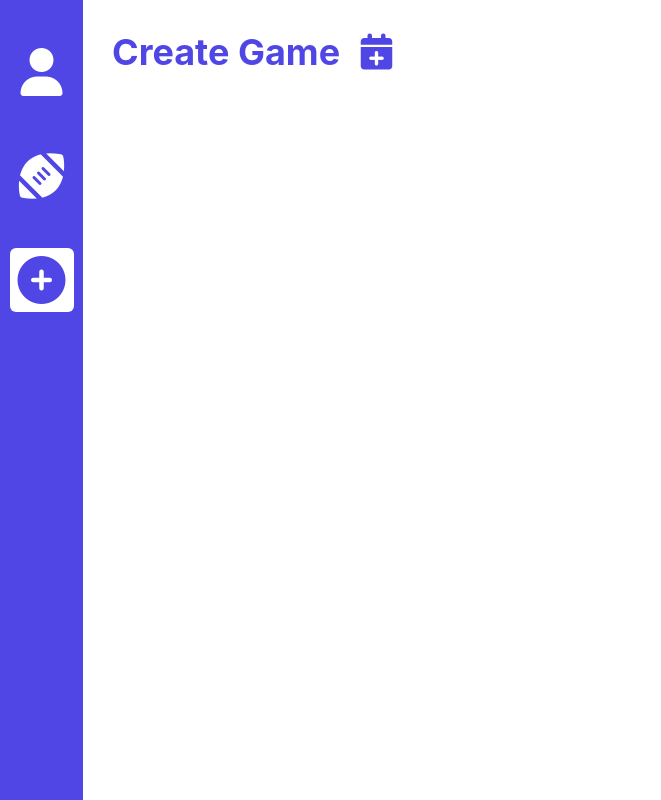
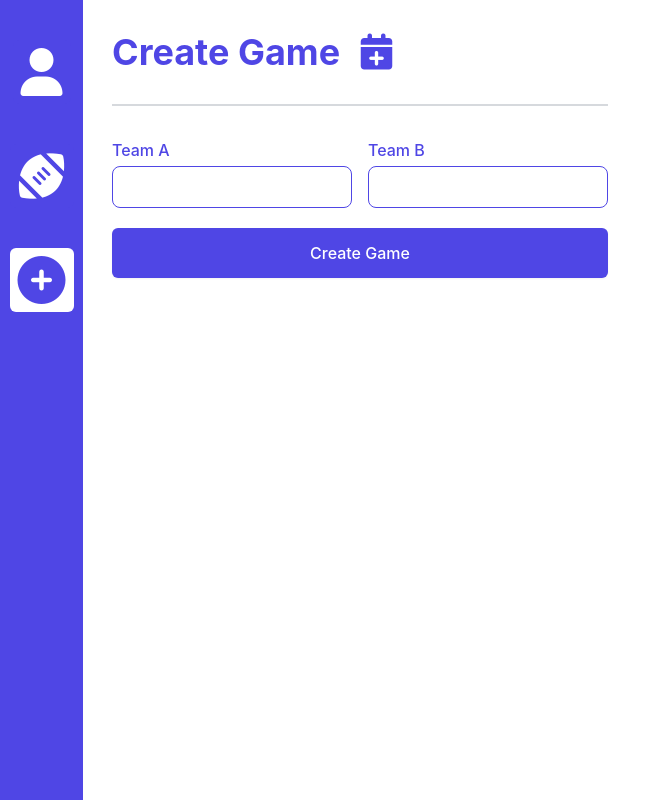
Before and after one commit to Aguirregzz97/nfl-table-game, a Next.js app: page /create-game in a window 1280 px wide. Shown: the whole page, without its empty margins (0-661 px from the left). Built offline with nearby package versions, Linux system fonts and the light colour scheme.

Commit message:
✨ inital structure create game form with formik

```diff
--- /dev/null
+++ b/components/FormComponents/Forms/CreateGameForm.tsx
@@ -0,0 +1,55 @@
+import react from "react";
+import * as Yup from "yup";
+import { useFormikContext } from "formik";
+import TextInput, { getInputState } from "../TextInput";
+
+export type CreateGameFormBody = {
+  teamA: string;
+  teamB: string;
+};
+
+export const createGameFormInitialValues: CreateGameFormBody = {
+  teamA: "",
+  teamB: "",
+};
+
+export const createGameFormSchema = Yup.object().shape({
+  teamA: Yup.string().required("team a is required"),
+  teamB: Yup.string().required("team b is required"),
+});
+
+const CreateGameForm: React.FC = () => {
+  const { errors, touched, values, handleChange } =
+    useFormikContext<CreateGameFormBody>();
+
+  return (
+    <div className="grid sm:grid-cols-2 gap-4 sm:min-w-[29rem]">
+      <TextInput
+        id="teamA"
+        label="Team A"
+        type="text"
+        errorMessage={errors.teamA}
+        value={values.teamA}
+        onChange={handleChange}
+        state={getInputState(
+          touched.teamA !== undefined,
+          errors.teamA !== undefined,
+        )}
+      />
+      <TextInput
+        id="teamB"
+        label="Team B"
+        type="text"
+        errorMessage={errors.teamB}
+        value={values.teamB}
+        onChange={handleChange}
+        state={getInputState(
+          touched.teamB !== undefined,
+          errors.teamB !== undefined,
+        )}
+      />
+    </div>
+  );
+};
+
+export default CreateGameForm;
--- a/components/FormComponents/TextInput.tsx
+++ b/components/FormComponents/TextInput.tsx
@@ -1,19 +1,35 @@
-import React, { HTMLInputTypeAttribute } from "react";
+import React from "react";
 
-export type InputState = "valid" | "invalid" | "empty";
+export type InputState = "valid" | "invalid" | "untouched";
+
+export const getInputState = (touched: boolean, error: boolean): InputState => {
+  if (!touched) {
+    return "untouched";
+  }
+  if (!error) {
+    return "valid";
+  }
+  if (error) {
+    return "invalid";
+  }
+  return "untouched";
+};
 
 type TextInputProps = {
   label: string;
   id: string;
   placeholder?: string;
   required?: boolean;
-  type: HTMLInputTypeAttribute;
   state: InputState;
-};
+  errorMessage?: string;
+} & React.DetailedHTMLProps<
+  React.InputHTMLAttributes<HTMLInputElement>,
+  HTMLInputElement
+>;
 
 const getinputClassStyleOnState = (inputState: InputState) => {
   let baseClass = "border text-sm rounded-lg block w-full p-2.5 ";
-  if (inputState === "empty") {
+  if (inputState === "untouched") {
     baseClass = baseClass.concat(
       "border-color-base focus:outline-color-base text-color-base",
     );
@@ -33,7 +49,7 @@ const getinputClassStyleOnState = (inputState: InputState) => {
 
 const getLabelStyleOnState = (inputState: InputState) => {
   let baseClass = "block mb-1 text-md font-medium ";
-  if (inputState === "empty") {
+  if (inputState === "untouched") {
     baseClass = baseClass.concat("text-color-base");
   }
   if (inputState === "invalid") {
@@ -49,8 +65,10 @@ const TextInput: React.FC<TextInputProps> = ({
   label,
   id,
   placeholder = "",
-  state = "empty",
+  state = "untouched",
   required = false,
+  errorMessage = "",
+  ...rest
 }) => {
   return (
     <div className="">
@@ -58,12 +76,13 @@ const TextInput: React.FC<TextInputProps> = ({
         {label}
       </label>
       <input
-        type="text"
         id={id}
         className={getinputClassStyleOnState(state)}
         placeholder={placeholder}
         required={required}
+        {...rest}
       />
+      <p className={`${getLabelStyleOnState(state)} text-sm`}>{errorMessage}</p>
     </div>
   );
 };
--- a/package.json
+++ b/package.json
@@ -11,10 +11,12 @@
   "dependencies": {
     "@tanstack/react-query": "^4.0.10",
     "axios": "^0.27.2",
+    "formik": "^2.2.9",
     "next": "12.2.3",
     "next-auth": "^4.10.2",
     "react": "18.2.0",
-    "react-dom": "18.2.0"
+    "react-dom": "18.2.0",
+    "yup": "^0.32.11"
   },
   "devDependencies": {
     "@next-auth/prisma-adapter": "^1.0.4",
@@ -23,6 +25,7 @@
     "@types/node": "18.6.1",
     "@types/react": "18.0.15",
     "@types/react-dom": "18.0.6",
+    "@types/yup": "^0.29.14",
     "autoprefixer": "^10.4.7",
     "eslint": "^8.20.0",
     "eslint-config-next": "12.2.3",
--- a/pages/create-game.tsx
+++ b/pages/create-game.tsx
@@ -1,4 +1,11 @@
+import { Form, Formik } from "formik";
 import { NextPage } from "next";
+import Border from "../components/Border";
+import Button from "../components/Button";
+import CreateGameForm, {
+  createGameFormInitialValues,
+  createGameFormSchema,
+} from "../components/FormComponents/Forms/CreateGameForm";
 
 const CreateGame: NextPage = () => {
   return (
@@ -6,6 +13,23 @@ const CreateGame: NextPage = () => {
       <h1 className="text-3xl font-bold text-skin-base sm:text-4xl">
         Create Game <i className="fa-solid fa-calendar-plus ml-3" />
       </h1>
+      <Border />
+      <Formik
+        initialValues={createGameFormInitialValues}
+        onSubmit={() => {
+          console.log("submited");
+        }}
+        validationSchema={createGameFormSchema}
+        validateOnChange={false}
+        validateOnBlur={false}
+      >
+        <Form className="flex flex-col">
+          <CreateGameForm />
+          <Button className="mt-4" type="submit">
+            Create Game
+          </Button>
+        </Form>
+      </Formik>
     </div>
   );
 };
```
Also changed, not shown: 1 other file (tests, documents, lock files or other folders).
